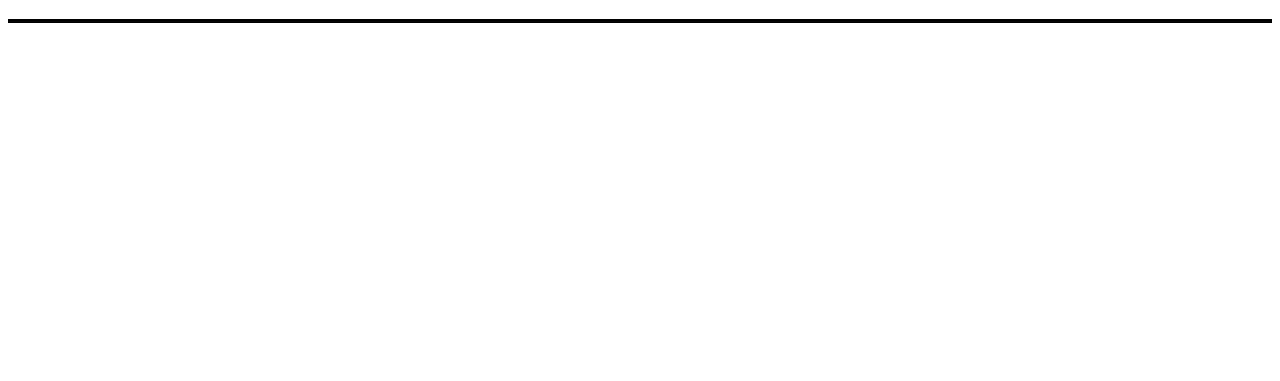
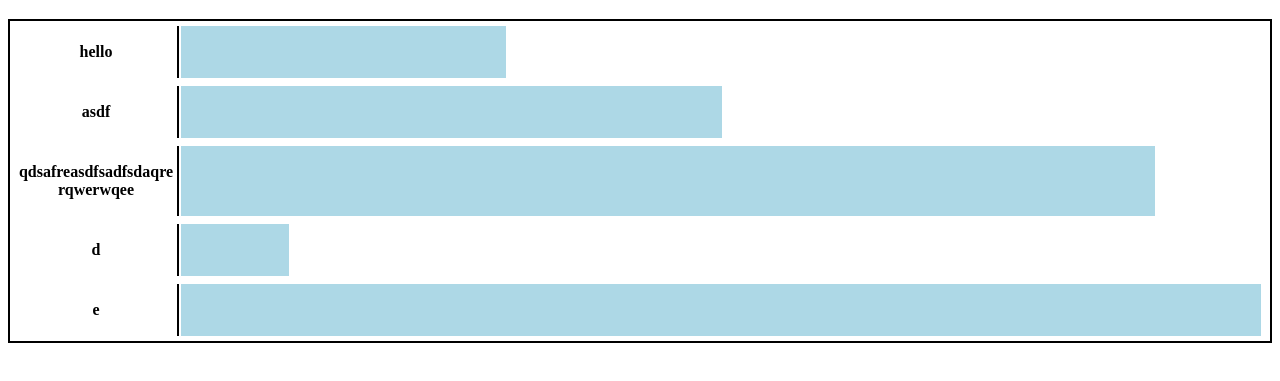
Before and after one commit to michaelsnow3/Bar-Chart-Project, a website: page index.html in a window 1280 px wide. Shown: the part 61-442 px from the top of the page. Drawn offline with Linux system fonts and the light colour scheme.

Commit message:
fixed width of labels and bars

```diff
--- a/index.css
+++ b/index.css
@@ -1,19 +1,26 @@
 .barChart{
   border: 2px solid black;
   width: 100%;
-  height: 100%;
 }
 .label{
-  background: red;
-  width: 10%;
+  border-right: 2px solid black;
 }
 .bar{
   background: lightblue;
-  width: 40%;
-}
-.empty{
-  width: 50%;
 }
 .placeholder{
   width: 10%;
 }
+.xAxis{
+  text-align: right;
+}
+.subTable{
+  width: 100%;
+}
+.dataCell{
+  width: 100%;
+}
+.test{
+  width: 10em;
+  overflow-wrap: break-word;
+}
--- a/script.js
+++ b/script.js
@@ -16,29 +16,54 @@ var drawBarChart = function(data, options, element){
   xArray.sort(function(a, b){
     return a - b;
   });
-  while(xArray[yArray.length - 1] - xArray[0] > xAxisInc * 5){
+  while(xArray[xArray.length - 1] - xArray[0] > xAxisInc * 5){
     xAxisInc *= 5;
   }
   //make variable that will be displayed on y axis
   let xAxis = xAxisInc;
-//create labels and bars for each property givin
+
+  //make a variable containing max domain value
+  let xMax = xAxisInc;
+  while(xMax < xArray[xArray.length - 1]){
+    xMax += xAxisInc;
+  }
+
+  //create labels and bars for each property givin
   for(let property in data){
+    //make variable to keep track of bar width
+    let widthPercent = (data[property] / xMax) * 100;
+    console.log(widthPercent);
+
+    //make variables for html table tags
+    let subTable = $("<table class='subTable'></table>");
     let row = $("<tr></tr>");
-    let label = $("<th class='label'>" + property + "</th>");
-    let bar = $("<td class='bar'></td>");
-    let empty = $("<td class='empty'></td>");
+    let label = $("<th class='label'><p class='test'>" + property + "</p></th>");
+    let bar = $(`<td style="width: ${widthPercent}%;" class='bar'></td>`);
+    let empty = $(`<td style="width: ${100 - widthPercent}%;"></td>`);
+    let tableRow = $("<tr></tr>");
+    let tableCell = $("<td class='dataCell'></td>");
 
     label.appendTo(row);
     bar.appendTo(row);
     empty.appendTo(row);
-    row.appendTo(table);
+    row.appendTo(subTable);
+    subTable.appendTo(tableCell);
+    tableCell.appendTo(tableRow);
+    tableRow.appendTo(table);
   }
-  //create bottom row that contains value intervals
-  let bottomRow = $("<tr><th class='placeholder'></th></tr>");
+//create bottom row that contains value intervals
+  // let bottomRow = $("<tr><th class='placeholder'></th></tr>");
+  // while(xAxis < xArray[xArray.length - 1]){
+  //   let bottomTable = $("<table><tr><td></td></tr></table>");
+  //   let cell = $("<td class='xAxis'>" + xAxis + "</td>");
+  //   xAxis += xAxisInc;
+  //   cell.appendTo(bottomRow);
+  // }
+  // bottomRow.appendTo(table);
 }
 
 
-let testData = {"a": 4.8, "b": 2.3, "c": 6.8, "d": 10, "e": 15};
+let testData = {"hello": 3, "asdf": 5, "qdsafreasdfsadfsdaqrerqwerwqee": 9, "d": 1, "e": 10};
 let testOptions = "";
 let testElement = "#barChart";
 drawBarChart(testData, testOptions, testElement);
```
